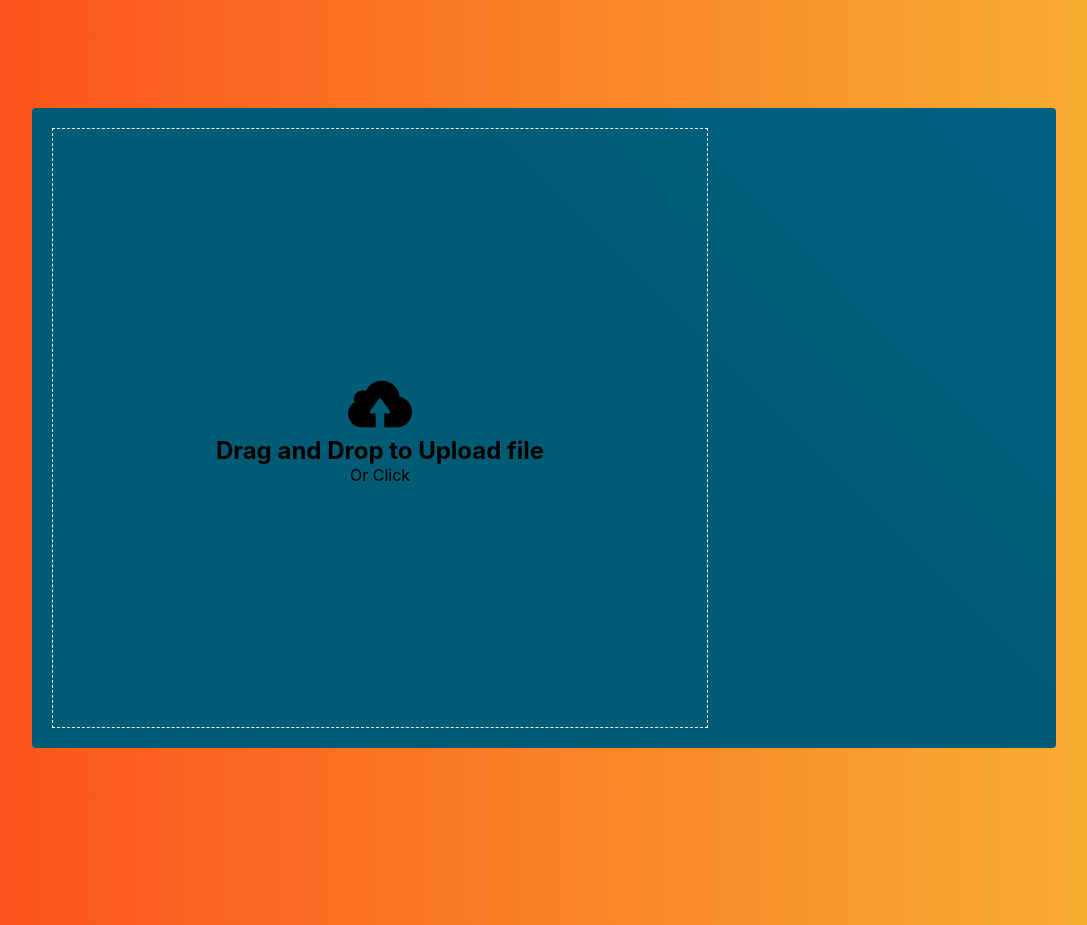
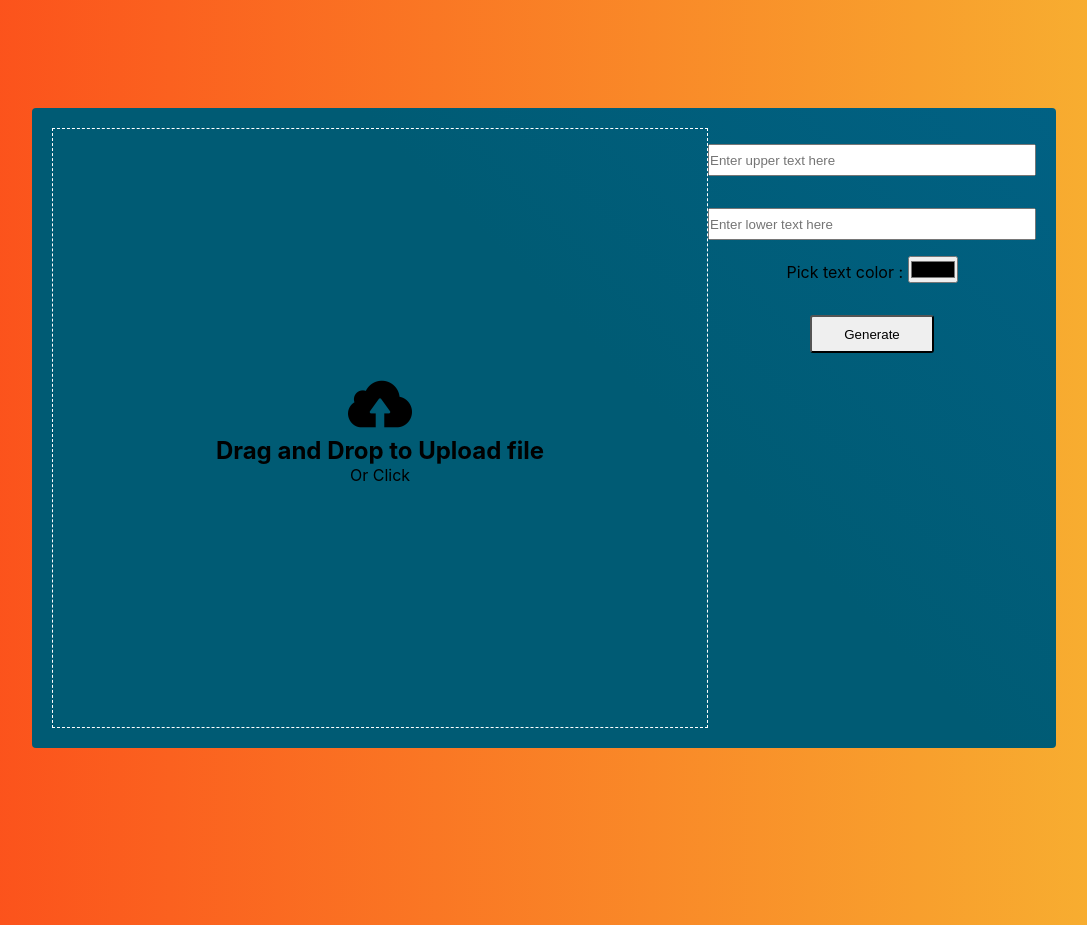
Before and after one commit to iamBijoyKar/memeMaker, a React (Create React App) app: page / in a window 1280 px wide. Shown: the part 980-1905 px from the top of the page, without its empty margins (96-1183 px from the left). Built offline with nearby package versions, Linux system fonts and the light colour scheme; a web font is replaced by a local one.

Commit message:
meme text added

```diff
--- a/package.json
+++ b/package.json
@@ -6,6 +6,7 @@
     "@testing-library/jest-dom": "^5.16.5",
     "@testing-library/react": "^13.4.0",
     "@testing-library/user-event": "^13.5.0",
+    "dom-to-image": "^2.6.0",
     "dropzone": "^6.0.0-beta.2",
     "react": "^18.2.0",
     "react-dom": "^18.2.0",
--- /dev/null
+++ b/src/components/Controls.css
@@ -0,0 +1,19 @@
+
+.controls{
+    display: flex;
+    flex-direction: column;
+    align-items: center;
+    justify-content: center;
+}
+
+#upper-input,#lower-input{
+    width: 100%;
+    height: 2.0rem;
+    margin: 1rem;
+}
+
+#generate-btn{
+    padding: .6rem 2rem;
+    margin: 2rem;
+    border-radius: 3px;
+}
--- /dev/null
+++ b/src/components/Controls.js
@@ -0,0 +1,30 @@
+import './Controls.css';
+
+function DisplayTextUpper(event){
+    const text = event.target.value
+    document.querySelector('#upper-text').innerHTML = text
+}
+function DisplayTextLower(event){
+    const text = event.target.value
+    document.querySelector('#lower-text').innerHTML = text
+}
+function DisplayColor(event){
+    const color = event.target.value
+    document.querySelector('#upper-text').style.color = color
+    document.querySelector('#lower-text').style.color = color
+
+}
+function Controls(){
+
+
+
+    return(
+        <div className='controls'>
+            <input type='text' id='upper-input' onChange={ DisplayTextUpper } placeholder='Enter upper text here'/>
+            <input type='text' id='lower-input' onChange={ DisplayTextLower } placeholder='Enter lower text here'/>
+            <label for='color-input'>Pick text color : <input type='color' onChange={ DisplayColor } id='color-input'/></label>
+            <button id='generate-btn'>Generate</button>
+        </div>
+    )
+}
+export default Controls
--- a/src/components/DragNDrop.css
+++ b/src/components/DragNDrop.css
@@ -1,7 +1,26 @@
 #previewImg{
-    width: 100%;
-    height: 100%;
+    height:100%;
+    aspect-ratio: 1/1;
+    max-height: 100%;
 }
 .none{
     display: none;
 }
+.visible{
+    display: none;
+}
+.visible.active{
+    display: block;
+    z-index: 99;
+    position: absolute;
+    font-size: 35px;
+}
+#upper-text{
+    top:0;
+}
+#lower-text{
+    bottom: 0;
+}
+.dropzone{
+    position: relative;
+}
--- a/src/components/DragNDrop.js
+++ b/src/components/DragNDrop.js
@@ -31,17 +31,15 @@ function ImageDropZone({ value , onChange }){
             invisibles.forEach(invisible =>{
                 invisible.classList.add('none')
             })
+            let visibles =document.querySelectorAll('.visible')
+            visibles.forEach(visible =>{
+                visible.classList.add('active')
+            })
             img.id ='previewImg'
             // console.log(img)
             document.querySelector(Dropzone).appendChild(img)
         }, false)
         reader.readAsDataURL(file)
-
-
-        // setLoading(true)
-        // uploadImage(acceptedfiles[0])
-        //     .then((json) => onChange(json.url))
-        //     .finally(()=> setLoading(false))
     },
     [] )
 
@@ -51,12 +49,13 @@ function ImageDropZone({ value , onChange }){
     })
     return(
 
-        <Dropzone {...getRootProps()}>
+        <Dropzone className='dropzone' {...getRootProps()}>
             <input {...getInputProps()} />
                 <img src={uploadImg} alt={ 'uplaod icon' } id="upload-img" className='invisible' />
                 <h2 id='canvas-heading' className='invisible'>Drag and Drop to Upload file</h2>
                 <span className='invisible'>Or Click</span>
-                {/* {imgSrc!=null? <img src={imgSrc}/> : console.log(imgSrc)} */}
+                <h3 id='upper-text' className='visible'></h3>
+                <h3 id='lower-text' className='visible'></h3>
         </Dropzone>
 
     )
@@ -64,19 +63,3 @@ function ImageDropZone({ value , onChange }){
 }
 
 export default ImageDropZone
-
-
-// <Dropzone onDrop={acceptedFiles => console.log(acceptedFiles)}>
-//                     {({getRootProps, getInputProps}) => (
-//                         <section>
-//                         <div {...getRootProps()}>
-//                             <input {...getInputProps()} />
-//                             <img src={uploadImg} alt={ 'uplaod icon' } id="upload-img" />
-//                             <h2 id='canvas-heading'>Drag and Drop to Upload file</h2>
-//                             <span>Or</span>
-//                             <button>Browse File</button>
-//                             <input type='file' className='canvas-input' name='image-file' />
-//                         </div>
-//                         </section>
-//                     )}
-//                     </Dropzone>
--- a/src/components/Editor.js
+++ b/src/components/Editor.js
@@ -1,12 +1,7 @@
 import './Editor.css';
 import ImageDropZone from './DragNDrop';
+import Controls from './Controls';
 function Editor(){
-
-    function canvasClicked(event){
-        const input = document.querySelector('.canvas-input')
-        input.click();
-        event.stopPropagation();
-    }
     function canvasDragOver(event){
         const canvas = document.querySelector('.canvas')
         const uploadImg = document.querySelector('#upload-img')
@@ -48,8 +43,8 @@ function Editor(){
                 <div className='canvas' onDragOver={ canvasDragOver } onDragLeave={ canvasDragEnd }  >
                     <ImageDropZone />
                 </div>
-                <div className='controls'>
-
+                <div className='controls-container'>
+                    <Controls/>
                 </div>
             </div>
         </section>
@@ -58,7 +53,3 @@ function Editor(){
 
 
 export default Editor;
-
-
-
-// onDragOver={ canvasDragOver } onClick={ canvasClicked } onDragLeave={ canvasDragEnd } onDragExit= { drop }
```
Also changed, not shown: src/components/Intro.js (+0 -13 lines), 1 other file (tests, documents, lock files or other folders).
